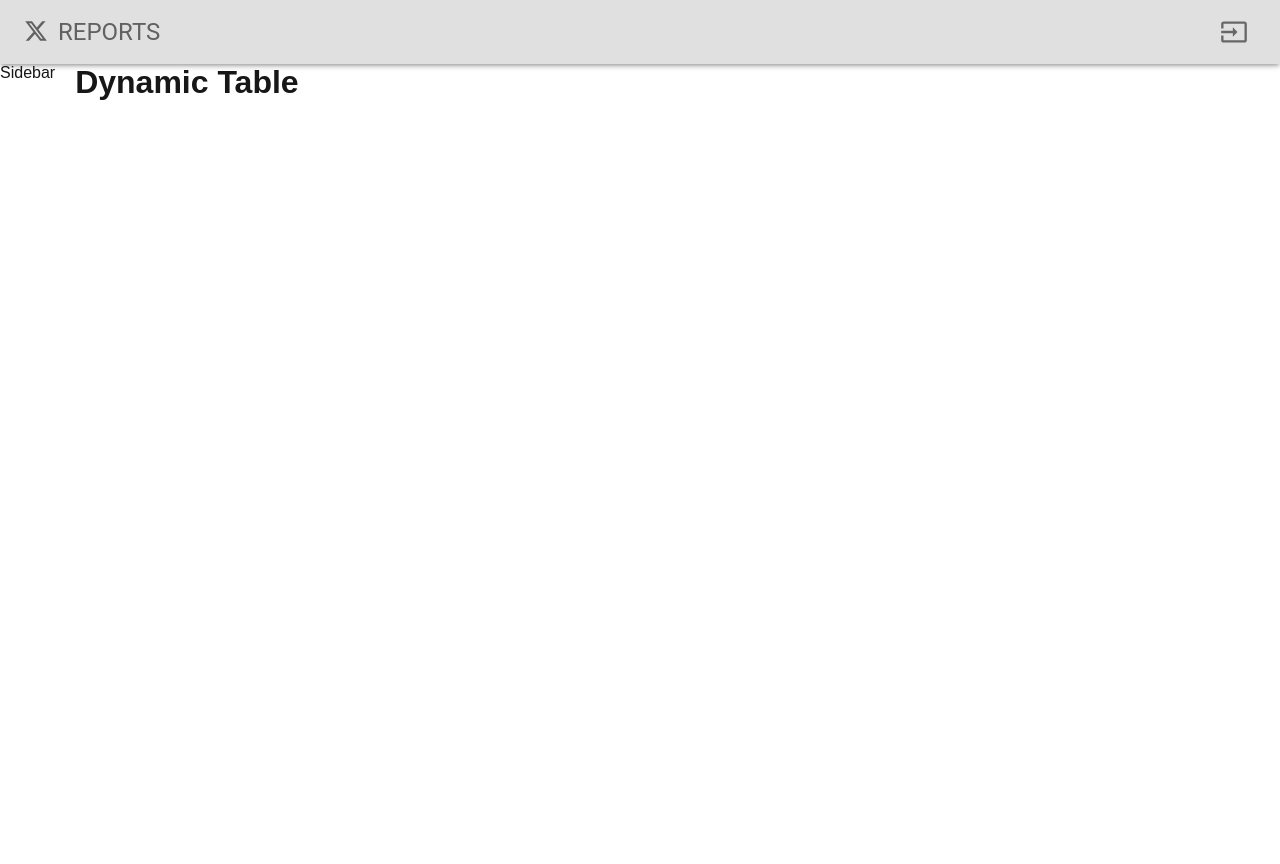
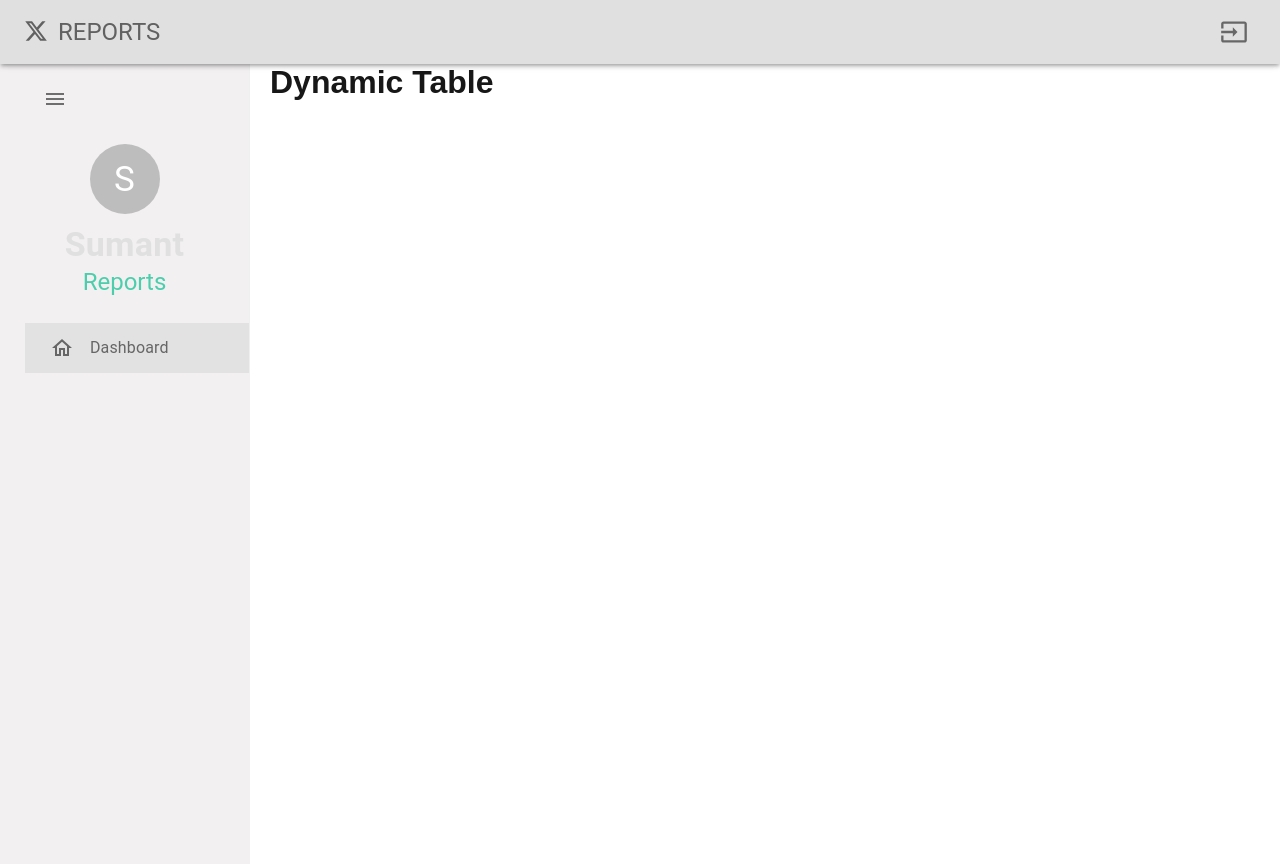
Before and after one commit to Sumant64/dynamic-table-report-mui, a Next.js app: page / in a window 1280 px wide. Before the commit the page ends 800 px from the top, so only its background shows below. Built offline with nearby package versions, Linux system fonts and the light colour scheme.

Commit message:
sidebar design integration

```diff
--- a/app/components/layout/MainLayout.jsx
+++ b/app/components/layout/MainLayout.jsx
@@ -1,8 +1,8 @@
 'use client'
 import React, { useState } from 'react'
-import Sidebar from './Sidebar';
 import { Box } from '@mui/material';
 import Topbar from './Topbar';
+import SidebarComp from './Sidebar';
 
 const MainLayout = (props) => {
     const [toggle, setToggle] = useState(false);
@@ -13,7 +13,7 @@ const MainLayout = (props) => {
           <Topbar toggle={toggle} setToggle={setToggle} />
           <div className="app" style={{ display: 'flex', position: 'relative', paddingTop: '4rem' }}>
             <div>
-              <Sidebar toggle={toggle} setToggle={setToggle} />
+              <SidebarComp toggle={toggle} setToggle={setToggle} />
             </div>
             <Box sx={{ width: '100%', marginLeft: { xs: '0px', md: '20px' }, overflowY: 'auto' }}>
               {props.children}
--- a/app/components/layout/Sidebar.jsx
+++ b/app/components/layout/Sidebar.jsx
@@ -1,9 +1,133 @@
-import React from 'react'
+import { Avatar, Box, IconButton, Typography } from '@mui/material';
+import Link from 'next/link';
+import React, { useState } from 'react'
+import { Menu, MenuItem, Sidebar } from 'react-pro-sidebar';
+import MenuOutlinedIcon from "@mui/icons-material/MenuOutlined";
+import HomeOutlinedIcon from "@mui/icons-material/HomeOutlined";
 
-const Sidebar = (props) => {
+const Item = (props) => {
+    const { title, to, icon, selected, setSelected } = props;
+
+    return (
+      <MenuItem
+        active={selected === title}
+        style={{
+          // color: colors.grey[100],
+          color: `${selected === title ? "#666666" : "#141414"}`,
+        }}
+        onClick={() => setSelected(title)}
+        icon={icon}
+        component={<Link href={to} />}
+      >
+        <Typography>{title}</Typography>
+      </MenuItem>
+    );
+  };
+
+const SidebarComp = (props) => {
+    const [isCollapsed, setIsCollapsed] = useState(false);
+    const [selected, setSelected] = useState('Dashboard');
+    const [userName, setUserName] = useState('Sumant');
+    const [corporateName, setCorporateName] = useState("Reports")
+
+    const handleClick = () => {
+
+    }
+
   return (
-    <div>Sidebar</div>
+    <Box
+      sx={{
+        '& .pro-icon-wrapper': {
+          backgroundColor: 'transparent !important',
+        },
+        '& .pro-inner-item': {
+          padding: '5px 35px 5px 20px !important',
+        },
+        '& .pro-inner-item:hover': {
+          color: '#868dfb !important',
+        },
+        '& .pro-menu-item.active': {
+          color: '#6870fa !important',
+        },
+        '& .css-dip3t8': {
+          backgroundColor: 'rgb(249, 249, 249, 0.95) !important',
+        },
+        height: '100vh',
+        width: '100%',
+        backgroundColor: '#f2f0f0'
+      }}
+    >
+      <Sidebar
+        backgroundColor={"#f2f0f0"}
+        transitionDuration={400}
+        onBackdropClick={() => props.setToggle(false)}
+        toggled={props.toggle}
+        collapsedWidth="80px"
+        width="250px"
+        collapsed={isCollapsed}
+        breakPoint="sm"
+      >
+        <Menu
+          menuItemStyles={{
+            button: ({ level, active, disabled }) => {
+              // only apply styles on first level elements of the tree
+              if (level === 0)
+                return {
+                  color: disabled ? '#f5d9ff' : '#d359ff',
+                  backgroundColor: active ? '#e2e2e2' : undefined,
+                };
+            },
+          }}
+        >
+          {/* LOGO AND MENU ICON */}
+          <MenuItem
+            onClick={() => setIsCollapsed(!isCollapsed)}
+            icon={isCollapsed ? <MenuOutlinedIcon /> : undefined}
+            style={{
+              margin: '10px 0 20px 0',
+              color: "#141414",
+            }}
+          >
+            {!isCollapsed && (
+              <Box display="flex" justifyContent="space-between" alignItems="center" ml="15px">
+                <IconButton onClick={() => setIsCollapsed(!isCollapsed)}>
+                  <MenuOutlinedIcon />
+                </IconButton>
+              </Box>
+            )}
+          </MenuItem>
+
+          {!isCollapsed && (
+            <Box mb="25px">
+              <Box display="flex" justifyContent="center" alignItems="center">
+                <Avatar sx={{ height: '70px', width: '70px', fontSize: '35px' }}>{userName.slice(0, 1)}</Avatar>
+              </Box>
+              <Box textAlign="center">
+                <Typography variant="h4" color={"#e0e0e0"} fontWeight="bold" sx={{ m: '10px 0 0 0' }}>
+                  {userName.length > 14 ? `${userName.slice(0, 9)}...` : userName}
+                </Typography>
+                <Typography variant="h5" color={"#4cceac"}>
+                  {corporateName}
+                </Typography>
+              </Box>
+            </Box>
+          )}
+
+          <Box paddingLeft={isCollapsed ? undefined : '10%'}>
+            <Box onClick={() => handleClick()}>
+              <Item
+                title="Dashboard"
+                to="/"
+                icon={<HomeOutlinedIcon />}
+                selected={selected}
+                setSelected={setSelected}
+              />
+            </Box>
+          </Box>
+        </Menu>
+      </Sidebar>
+    </Box>
   )
 }
 
-export default Sidebar
+export default SidebarComp
--- a/package.json
+++ b/package.json
@@ -15,7 +15,8 @@
     "@mui/material": "^6.1.10",
     "next": "15.0.4",
     "react": "^19.0.0",
-    "react-dom": "^19.0.0"
+    "react-dom": "^19.0.0",
+    "react-pro-sidebar": "^1.1.0-alpha.1"
   },
   "devDependencies": {
     "eslint": "^8",
```
Also changed, not shown: 1 other file (tests, documents, lock files or other folders).
